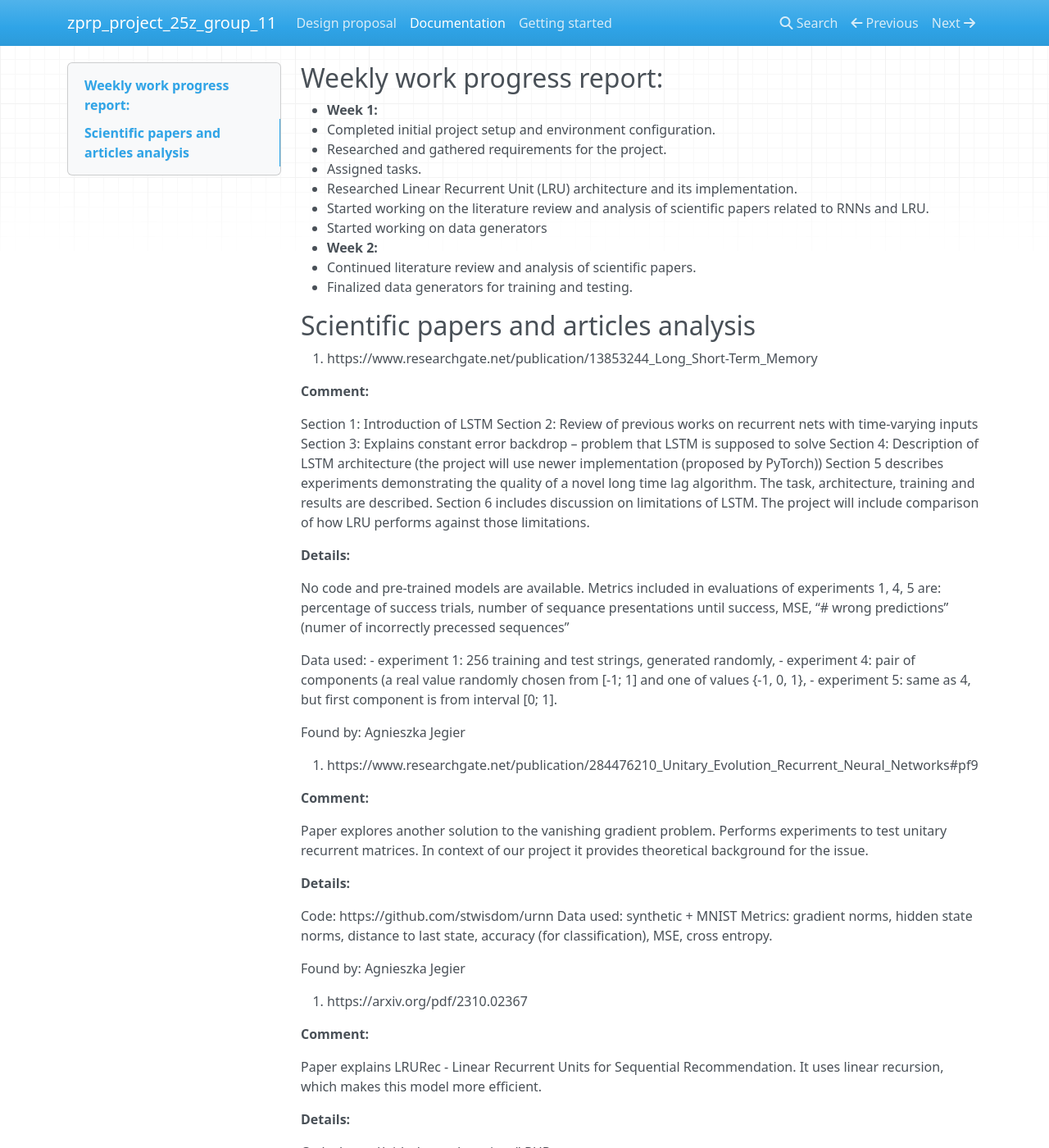
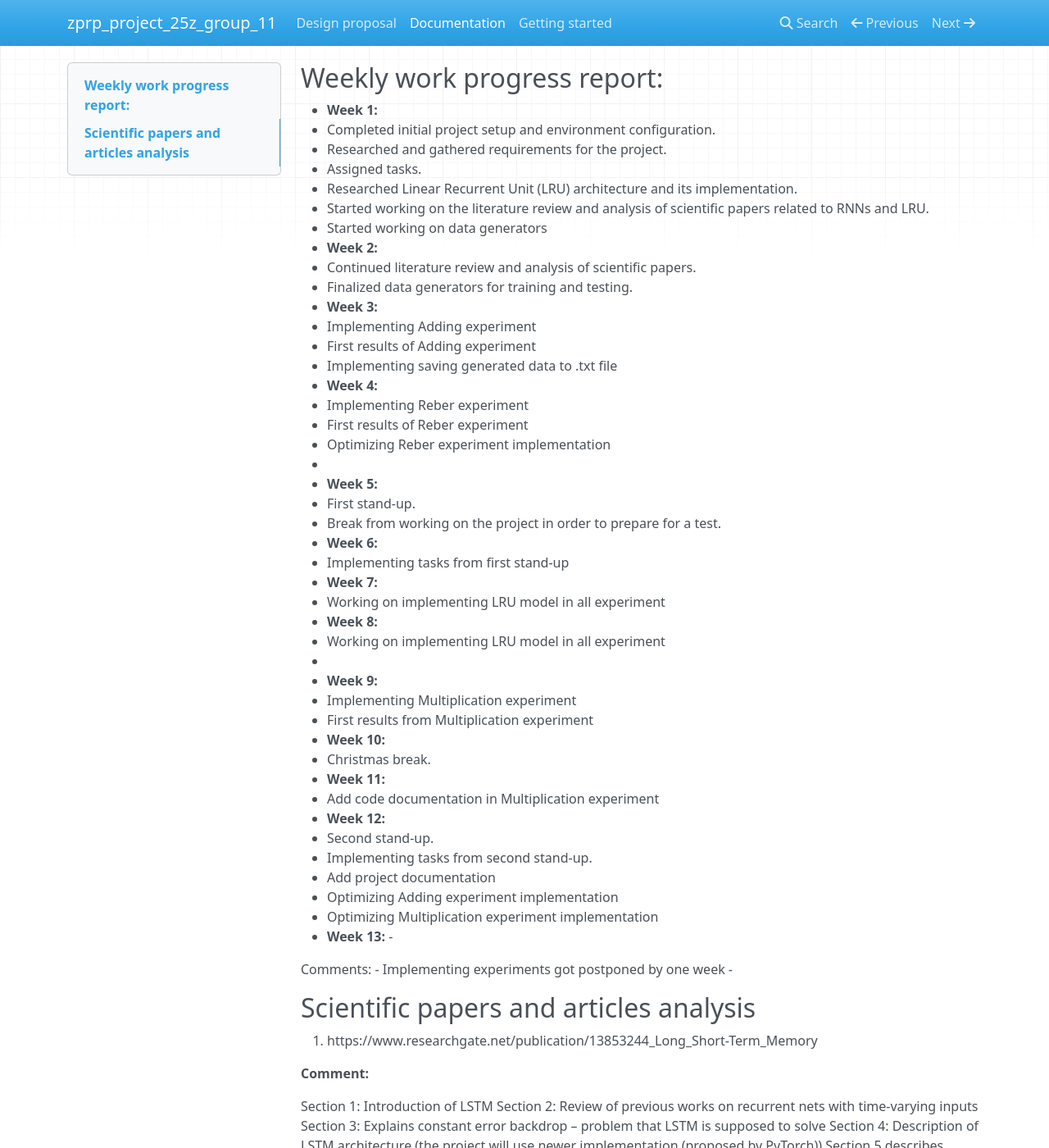
Before and after one commit to Emilia-Poleszak/zprp_project_25z_group_11, an MkDocs documentation site: the page built from docs/docs/documentation.md, in a window 1280 px wide and 1400 px high. Shown: the whole window at 82% size. Built offline with MkDocs 1.6.1, drawn with Linux system fonts in a browser that asks for light colours; nearby versions of some CDN libraries.

Commit message:
Add project documentation.

```diff
--- a/docs/docs/documentation.md
+++ b/docs/docs/documentation.md
@@ -9,6 +9,44 @@
 - **Week 2:**
   - Continued literature review and analysis of scientific papers.
   - Finalized data generators for training and testing.
+- **Week 3:**
+  - Implementing Adding experiment
+  - First results of Adding experiment
+  - Implementing saving generated data to .txt file
+- **Week 4:**
+  - Implementing Reber experiment
+  - First results of Reber experiment
+  - Optimizing Reber experiment implementation
+  -
+- **Week 5:**
+  - First stand-up.
+  - Break from working on the project in order to prepare for a test.
+- **Week 6:**
+  - Implementing tasks from first stand-up
+- **Week 7:**
+  - Working on implementing LRU model in all experiment
+- **Week 8:**
+  - Working on implementing LRU model in all experiment
+  -
+- **Week 9:**
+  - Implementing Multiplication experiment
+  - First results from Multiplication experiment
+- **Week 10:**
+  - Christmas break.
+- **Week 11:**
+  - Add code documentation in Multiplication experiment
+- **Week 12:**
+  - Second stand-up.
+  - Implementing tasks from second stand-up.
+  - Add project documentation
+  - Optimizing Adding experiment implementation
+  - Optimizing Multiplication experiment implementation
+- **Week 13:**
+  -
+
+Comments:
+- Implementing experiments got postponed by one week
+-
 
 ## Scientific papers and articles analysis
 1. https://www.researchgate.net/publication/13853244_Long_Short-Term_Memory
```
